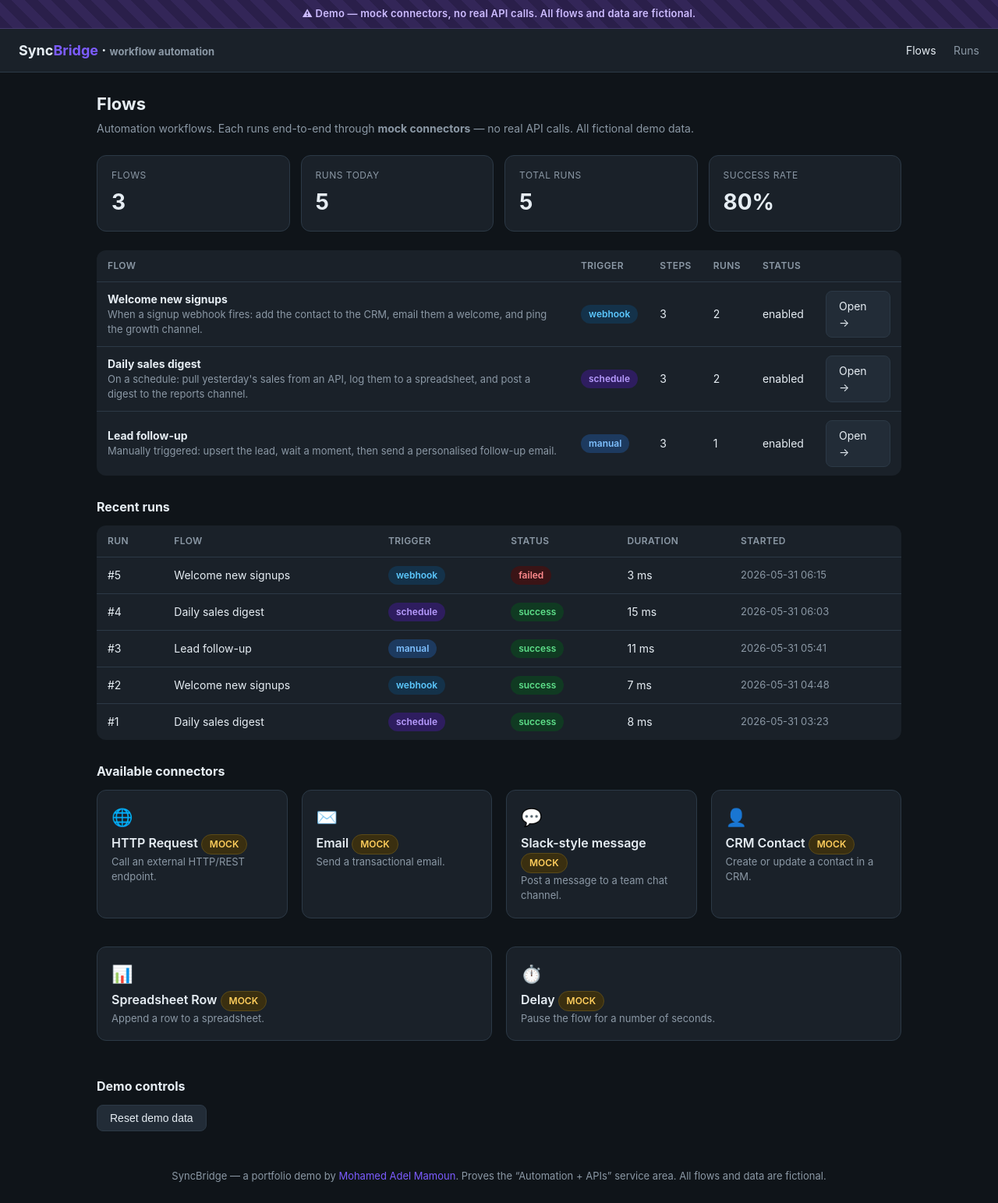
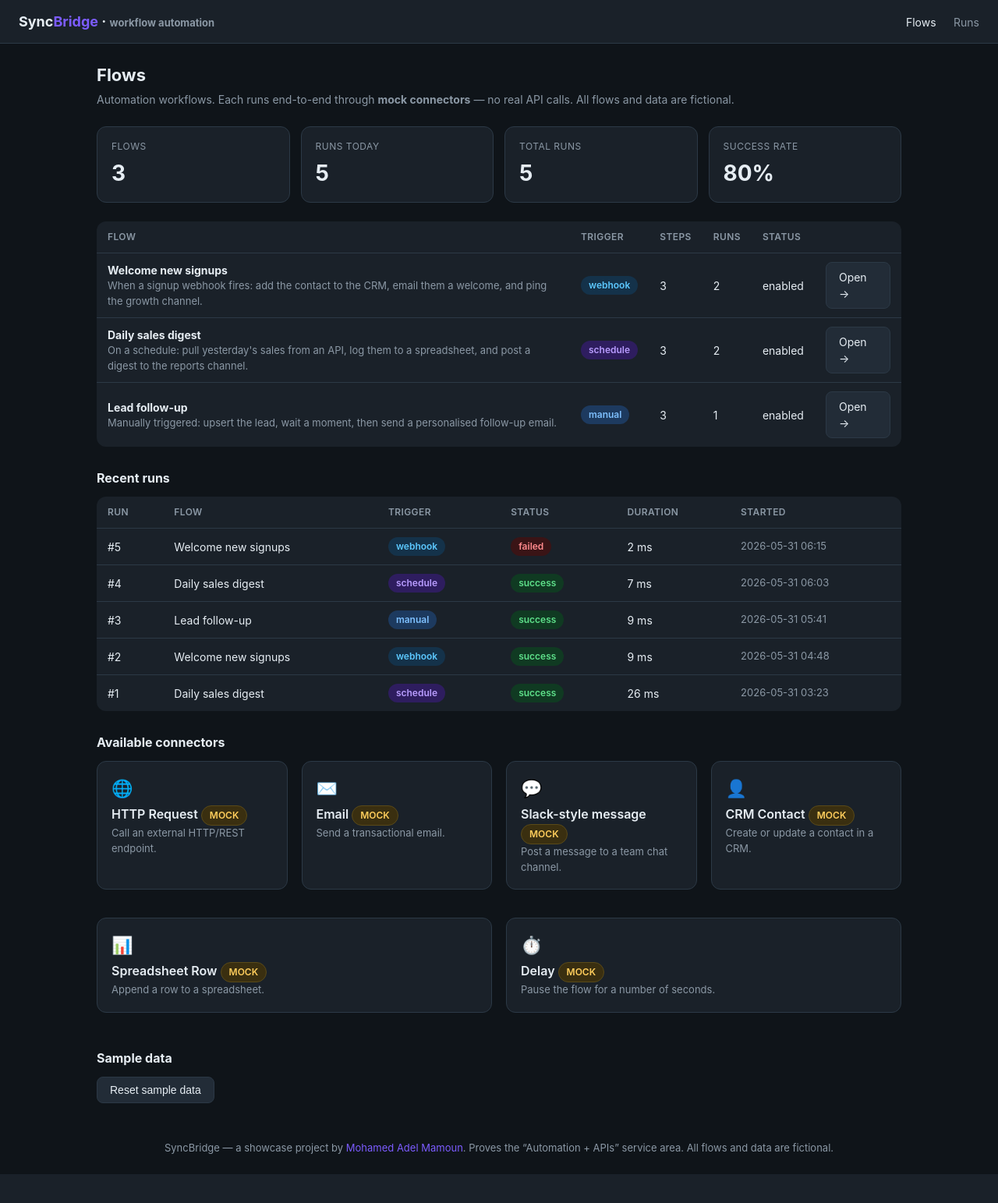
Before and after one commit to MoAdelMamoun/syncbridge, a FastAPI app: page / in a window 1280 px wide. Shown: the whole page at 78% size. After the commit the page ends 1506 px from the top, so only its background shows below. Run offline with FastAPI, Linux system fonts and the light colour scheme; data comes from the database, SQL or seed files in the repository.

Commit message:
Replace demo labeling with clean showcase-project presentation

```diff
--- a/app.py
+++ b/app.py
@@ -53,7 +53,6 @@ def _shutdown() -> None:
 def _ctx(request: Request, **extra) -> dict:
     base = {
         "request": request,
-        "demo_banner": config.DEMO_BANNER,
         "connectors": connectors.CONNECTORS,
     }
     base.update(extra)
--- a/syncbridge/config.py
+++ b/syncbridge/config.py
@@ -27,6 +27,3 @@ LIVE_CONNECTORS = os.getenv("SYNCBRIDGE_LIVE_CONNECTORS", "false").lower() == "t
 # Whether to start APScheduler with the app (on by default so the dashboard
 # shows fresh scheduled runs). Disabled automatically by the smoke test.
 ENABLE_SCHEDULER = os.getenv("SYNCBRIDGE_ENABLE_SCHEDULER", "true").lower() == "true"
-
-# Shown on every page so the demo can never be mistaken for a live deployment.
-DEMO_BANNER = "Demo — mock connectors, no real API calls. All flows and data are fictional."
--- a/syncbridge/templates/base.html
+++ b/syncbridge/templates/base.html
@@ -7,7 +7,6 @@
   <link rel="stylesheet" href="/static/style.css">
 </head>
 <body>
-  <div class="demo-banner">⚠ {{ demo_banner }}</div>
   <div class="topbar">
     <div class="brand">Sync<span>Bridge</span> · <small class="muted">workflow automation</small></div>
     <nav>
@@ -19,7 +18,7 @@
     {% block content %}{% endblock %}
   </div>
   <div class="footer">
-    SyncBridge — a portfolio demo by
+    SyncBridge — a showcase project by
     <a href="https://mohamedadelmamoun.com">Mohamed Adel Mamoun</a>.
     Proves the “Automation + APIs” service area. All flows and data are fictional.
   </div>
--- a/syncbridge/templates/flow_detail.html
+++ b/syncbridge/templates/flow_detail.html
@@ -13,7 +13,7 @@
     <div class="kv">
       <div class="k">Type</div><div>{{ flow.trigger_type }}</div>
       {% if flow.trigger_type == 'schedule' %}
-      <div class="k">Interval</div><div>every {{ flow.trigger_config.interval_seconds }}s (demo)</div>
+      <div class="k">Interval</div><div>every {{ flow.trigger_config.interval_seconds }}s</div>
       {% elif flow.trigger_type == 'webhook' %}
       <div class="k">Webhook</div><div><code>POST /hooks/{{ flow.trigger_config.webhook_key }}</code></div>
       {% else %}
--- a/syncbridge/templates/flows.html
+++ b/syncbridge/templates/flows.html
@@ -4,7 +4,7 @@
 
 {% block content %}
 <h1>Flows</h1>
-<p class="subtitle">Automation workflows. Each runs end-to-end through <strong>mock connectors</strong> — no real API calls. All fictional demo data.</p>
+<p class="subtitle">Automation workflows. Each runs end-to-end through <strong>mock connectors</strong> — no real API calls. All flows and data are fictional.</p>
 
 <div class="kpis">
   <div class="kpi"><div class="label">Flows</div><div class="value">{{ stats.flows }}</div></div>
@@ -63,8 +63,8 @@
   {% endfor %}
 </div>
 
-<h2>Demo controls</h2>
-<form method="post" action="/reset" onsubmit="return confirm('Reset all demo data back to the seeded sample?')">
-  <button class="btn btn-danger" type="submit">Reset demo data</button>
+<h2>Sample data</h2>
+<form method="post" action="/reset" onsubmit="return confirm('Reset all data back to the seeded sample?')">
+  <button class="btn btn-danger" type="submit">Reset sample data</button>
 </form>
 {% endblock %}
```
Also changed, not shown: README.md.
